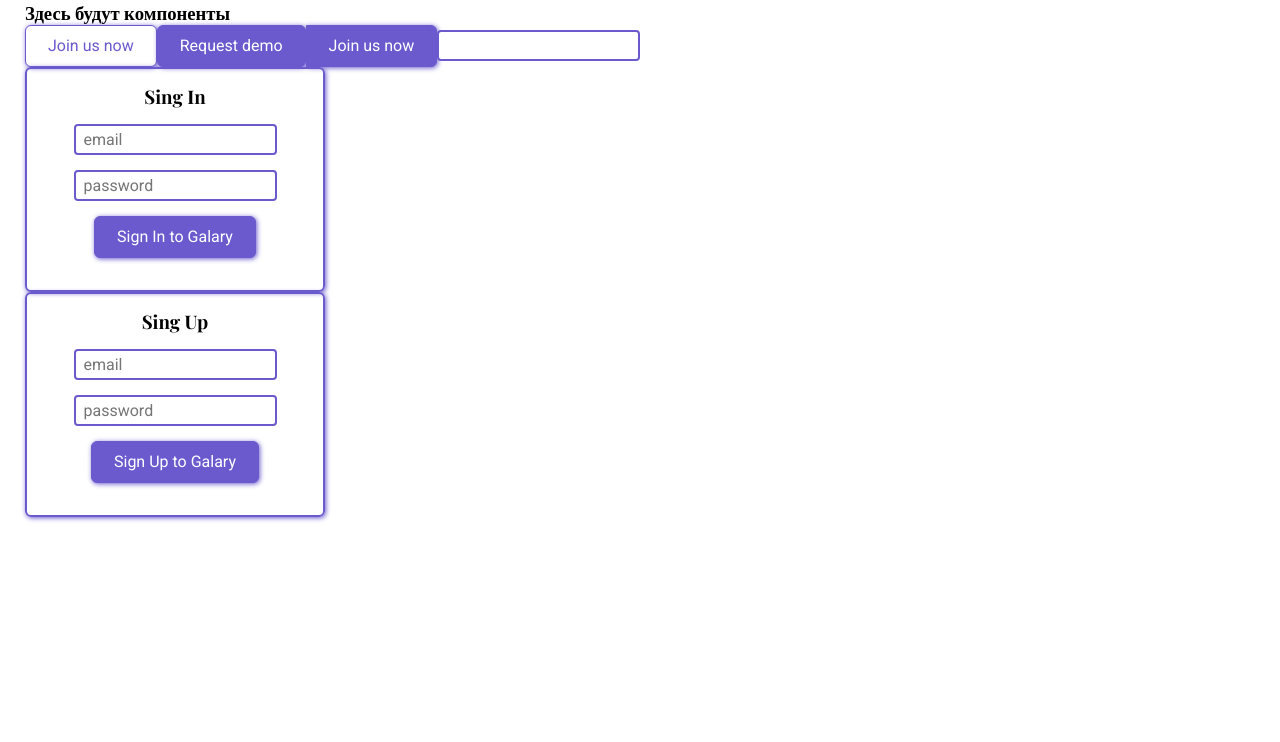
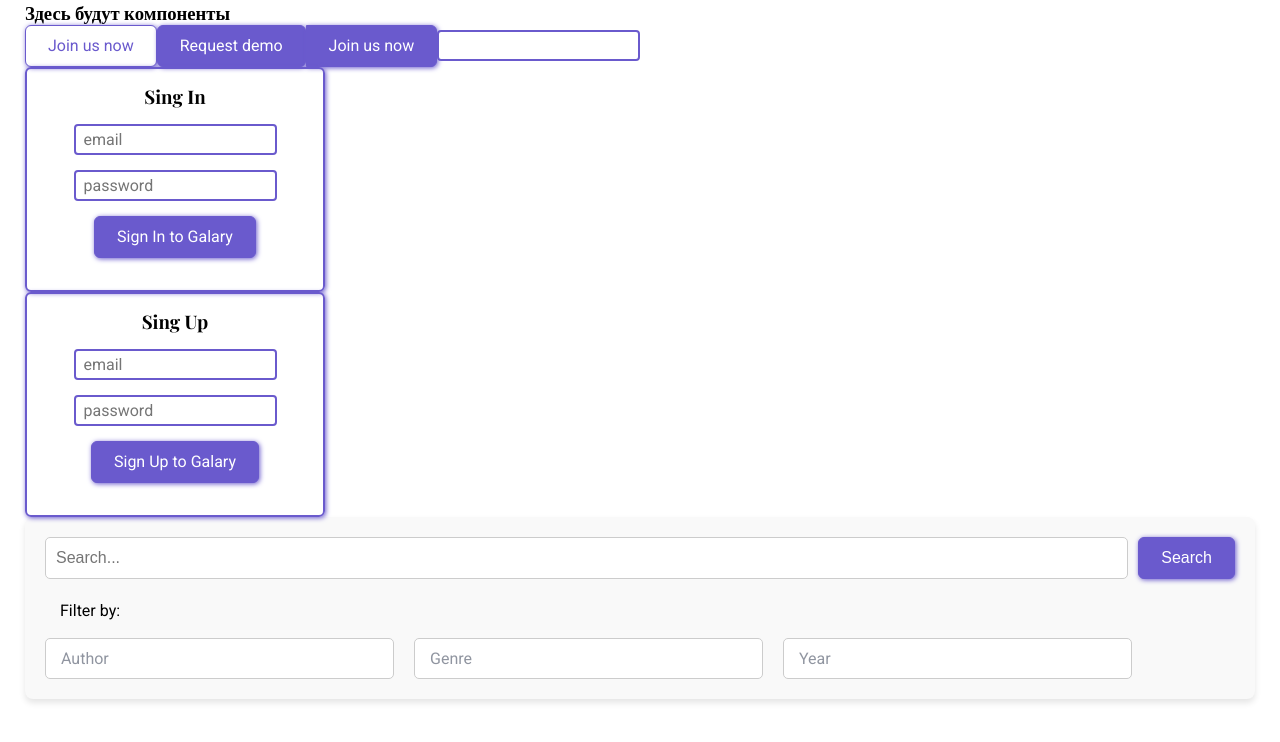
Before and after one commit to Romberto/groupthree, a React (Vite) app: page / in a window 1280 px wide. Shown: the top 742 px of the page. Built offline with nearby package versions, Linux system fonts and the light colour scheme; a web font is replaced by a local one.

Commit message:
added new component

```diff
--- a/src/App.tsx
+++ b/src/App.tsx
@@ -1,6 +1,7 @@
 import Button from "./components/UI/Button/Button";
 import Input from "./components/UI/Input/Input";
 import RegisterForm from "./components/UI/RegisterForm/RegisterForm";
+import SearchFilterForm from "./components/UI/SearchFilterForm/SearchFilterForm";
 
 function App() {
   return (
@@ -12,6 +13,7 @@ function App() {
       <Input />
       <RegisterForm  mode="singIn"/>
       <RegisterForm mode="singUp"/>
+      <SearchFilterForm />
     </div>
   );
 }
--- /dev/null
+++ b/src/components/UI/SearchFilterForm/SearchFilterForm.module.css
@@ -0,0 +1,105 @@
+.filterWrapper {
+    padding: 20px;
+    background-color: #f9f9f9;
+    border-radius: 8px;
+    box-shadow: 0 4px 6px rgba(0, 0, 0, 0.1);
+    font-family: Roboto, sans-serif;
+  }
+
+  .searchBar {
+    display: flex;
+    gap: 10px;
+    margin-bottom: 20px;
+  }
+
+  .searchInput {
+    flex: 1;
+    padding: 10px;
+    border: 1px solid #ccc;
+    border-radius: 5px;
+    font-size: 16px;
+    font-weight: 400;
+  }
+
+  .searchButton {
+    padding: 6px 22px;
+    border-radius: 6px;
+    border: 1px solid var(--lilac);
+    box-shadow: var(--lilac) 1px 1px 5px 0px;
+    font-size: 16px;
+    font-weight: 400;
+    line-height: 28px;
+    background-color: #6A5ACD;
+    color: white;
+    cursor: pointer;
+    transition: background-color 0.1s ease;
+  }
+
+  .searchButton:hover {
+    background-color: white;
+    color:#6A5ACD;
+  }
+
+  .filterTitle {
+    font-style: normal;
+    font-weight: 400;
+    font-size: 16px;
+    line-height: 24px;
+    margin: 10px 0 15px 15px;
+  }
+
+  .filters {
+    display: flex;
+    gap: 20px;
+    flex-wrap: wrap;
+  }
+
+  .filterButton {
+    position: relative;
+    width: 349px;
+    height: 41px;
+    background-color:white;
+    border: 1px solid #ccc;
+    border-radius: 5px;
+    cursor: pointer;
+    display: flex;
+    align-items: center;
+    justify-content: flex-start;
+    padding-left: 15px;
+    font-size: 16px;
+    font-weight: 400;
+    text-align: center;
+    color:#9095A0;
+
+  }
+
+  .filterButton.active {
+    background-color: #e0e0e0;
+  }
+
+  .filterList {
+    position: absolute;
+    top: 100%;
+    left: 0;
+    background-color: white;
+    box-shadow: 0 4px 6px rgba(0, 0, 0, 0.1);
+    border-radius: 5px;
+    overflow: hidden;
+    z-index: 10;
+    color: #9095A0;
+  }
+
+  .filterItem {
+    padding: 10px 20px;
+    background-color: #f9f9f9;
+    border: none;
+    text-align: left;
+    width: 100%;
+    cursor: pointer;
+    color: #9095A0;
+    font-size: 16px;
+  }
+
+  .filterItem:hover {
+    background-color: #ddd;
+  }
--- /dev/null
+++ b/src/components/UI/SearchFilterForm/SearchFilterForm.tsx
@@ -0,0 +1,80 @@
+import styles from "./SearchFilterForm.module.css";
+import React, { useState, useCallback } from "react";
+
+const SearchFilterForm: React.FC = () => {
+  const [openFilter, setOpenFilter] = useState<string | null>(null);
+
+  const toggleFilter = useCallback((filterType: string) => {
+    setOpenFilter((prev) => (prev === filterType ? null : filterType));
+  }, []);
+
+  return (
+    <div className={styles.filterWrapper}>
+
+      {/* Поисковая строка */}
+      <div className={styles.searchBar}>
+        <input
+          type="text"
+          placeholder="Search..."
+          className={styles.searchInput}
+        />
+        <button className={styles.searchButton}>Search</button>
+      </div>
+
+      <div className={styles.filterTitle}>Filter by:</div>
+
+      {/* Фильтры */}
+      <div className={styles.filters}>
+        <div
+          className={`${styles.filterButton} ${
+            openFilter === "author" ? styles.active : ""
+          }`}
+          onClick={() => toggleFilter("author")}
+        >
+          Author
+          {openFilter === "author" && (
+            <div className={styles.filterList}>
+              <button className={styles.filterItem}>Author 1</button>
+              <button className={styles.filterItem}>Author 2</button>
+              <button className={styles.filterItem}>Author 3</button>
+            </div>
+          )}
+        </div>
+
+        <div
+          className={`${styles.filterButton} ${
+            openFilter === "genre" ? styles.active : ""
+          }`}
+          onClick={() => toggleFilter("genre")}
+        >
+          Genre
+          {openFilter === "genre" && (
+            <div className={styles.filterList}>
+              <button className={styles.filterItem}>Abstract</button>
+              <button className={styles.filterItem}>Impressionism</button>
+              <button className={styles.filterItem}>Modern</button>
+            </div>
+          )}
+        </div>
+
+        <div
+          className={`${styles.filterButton} ${
+            openFilter === "year" ? styles.active : ""
+          }`}
+          onClick={() => toggleFilter("year")}
+        >
+          Year
+          {openFilter === "year" && (
+            <div className={styles.filterList}>
+              <button className={styles.filterItem}>By default</button>
+              <button className={styles.filterItem}>Old</button>
+              <button className={styles.filterItem}>New</button>
+            </div>
+          )}
+        </div>
+      </div>
+    </div>
+  );
+};
+
+export default SearchFilterForm;
```
